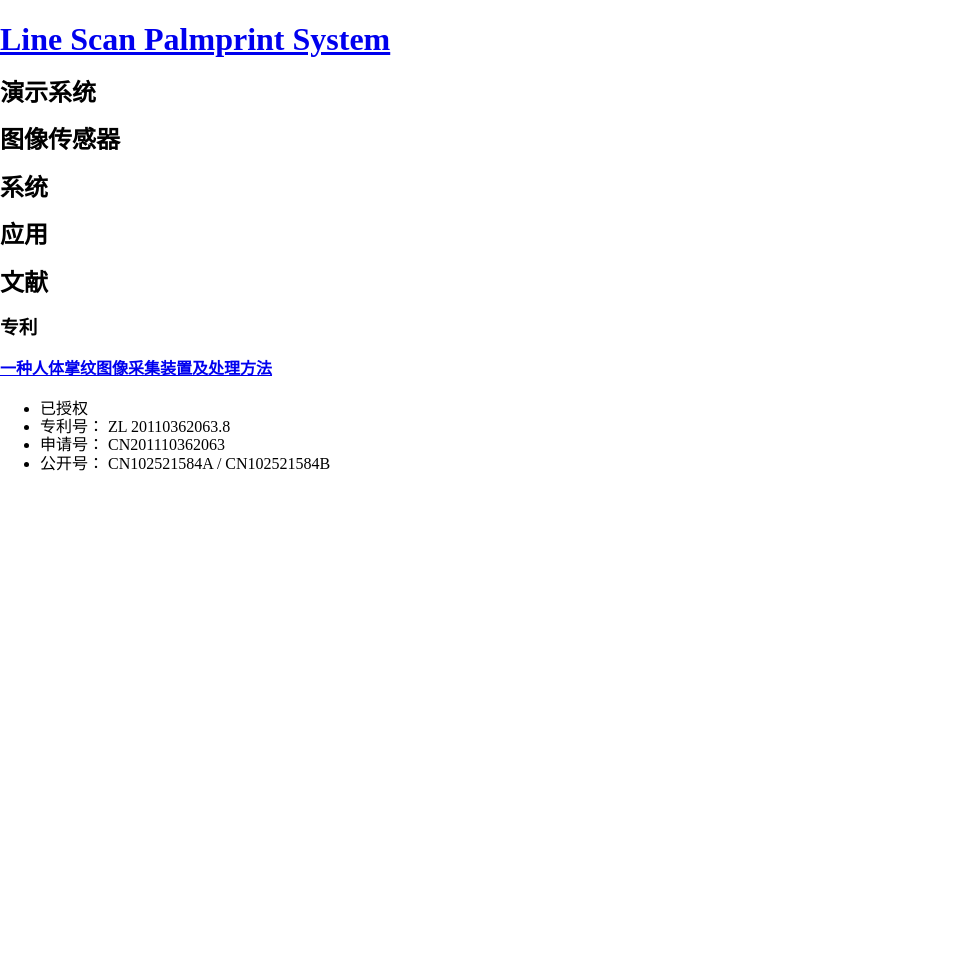
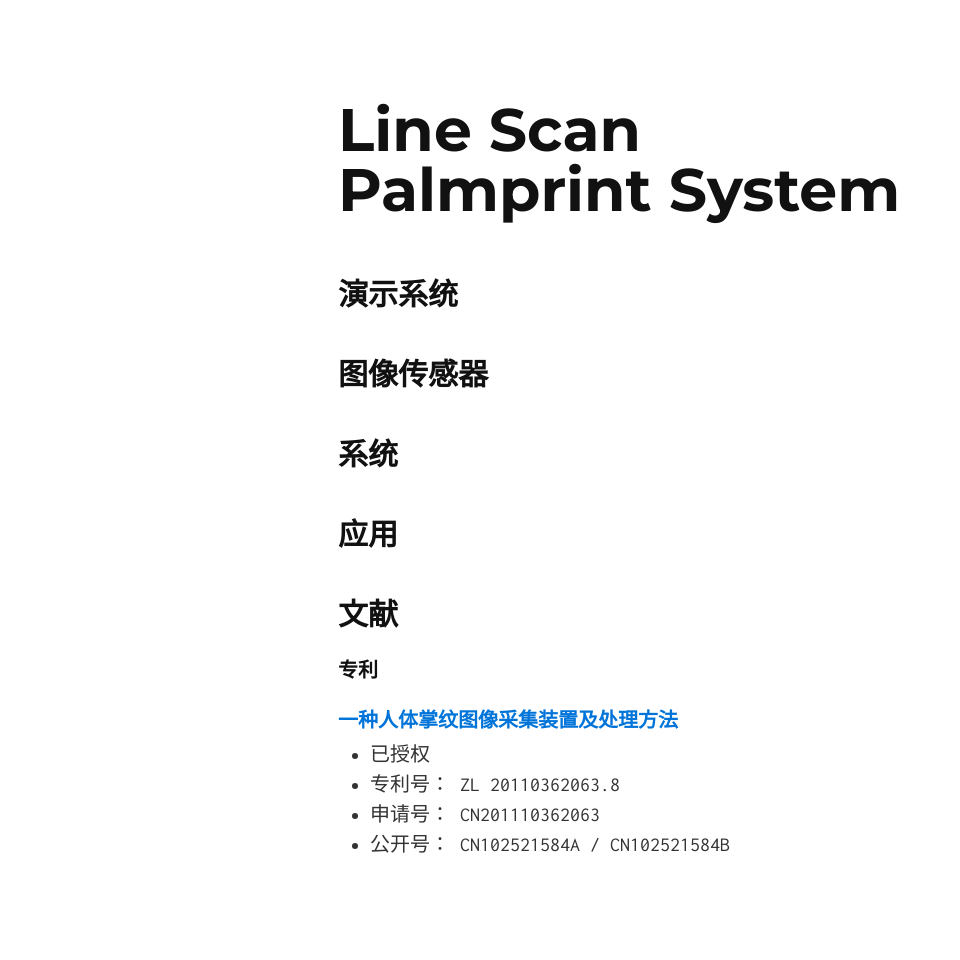
Before and after one commit to quxiaofeng/lps, a Jekyll site: the page built from cn.html, in a window 1280 px wide. Shown: the whole page, without its empty margins (0-960 px from the left). Built offline with Jekyll 4.4.1, drawn with Linux system fonts in a browser that asks for light colours; nearby versions of some CDN libraries; library files that are not in the unit come from our copies; Markdown is read by kramdown in place of the engine named in the settings; before the commit the page ends 900 px from its top, so only the background shows below that.

Commit message:
css
Signed-off-by: Xiaofeng QU <xiaofeng.qu.hk@ieee.org>

```diff
--- a/_layouts/default.html
+++ b/_layouts/default.html
@@ -6,14 +6,14 @@
   <meta name="viewport" content="width=device-width, initial-scale=1.0">
   <title>{{ site.title_tag_text }}</title>
   <link href='//fonts.googleapis.com/css?family=Roboto:400,400italic,700' rel='stylesheet' type='text/css'>
-  <link rel="stylesheet" href="css/normalize.css">
-  <link rel="stylesheet" href="css/syntax.css">
-  <link rel="stylesheet" href="css/solo.css">
+  <link rel="stylesheet" href="/css/normalize.css">
+  <link rel="stylesheet" href="/css/syntax.css">
+  <link rel="stylesheet" href="/css/solo.css">
 {% include head.html %}
 </head>
 <body>
   <div class="container">
-    <h1><a href="./">{{ site.h1_tag_text }}</a></h1>
+    <h1><a href="/">{{ site.h1_tag_text }}</a></h1>
     {{ content }}
   </div>
 {% include scripts.html %}
```
